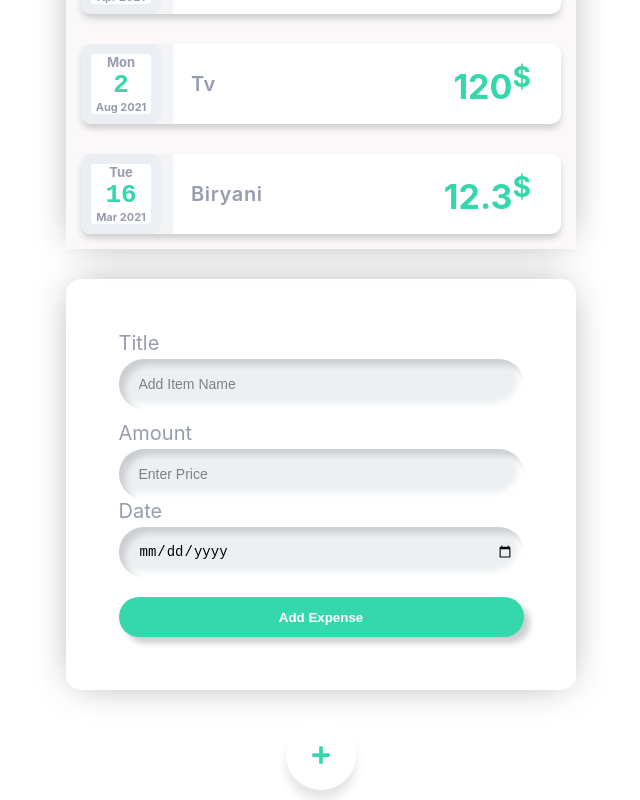
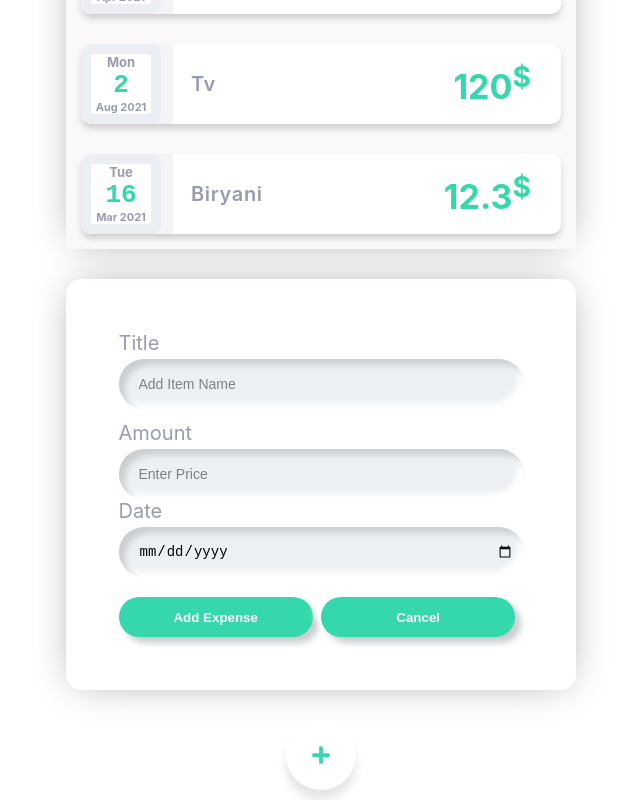
Before and after one commit to vidyuthmk/ExpenseTracker, a React (Create React App) app: page / in a window 1280 px wide. Shown: the part 507-1307 px from the top of the page, without its empty margins (319-959 px from the left). Built offline with nearby package versions, Linux system fonts and the light colour scheme.

Commit message:
Add Expense Fields cants be empty

```diff
--- a/src/App.js
+++ b/src/App.js
@@ -1,10 +1,10 @@
 import "./App.css";
-import ExpenseItem from "./components/Expense/ExpenseItem";
 import Card from "./components/UI/Card";
 import AddButton from "./components/UI/AddButton";
 import AddNewExpense from "./components/AddExpense/AddNewExpense";
 import { useState } from "react";
 import ExpenseFilter from "./components/ExpenseFilter/ExpenseFilter";
+import ExpenseList from "./components/Expense/ExpenseList";
 const dummyExpense = [
   {
     id: 1,
@@ -58,9 +58,6 @@ const dummyExpense = [
 const App = () => {
   const [yearState, setyearState] = useState("2021");
   const [expense, setexpense] = useState(dummyExpense);
-  // useEffect(() => {
-  //   console.log(yearState);
-  // }, [yearState]);
 
   const expenseRequestHandler = (expenseData) => {
     setexpense((prevExpenses) => {
@@ -68,23 +65,11 @@ const App = () => {
     });
   };
   const divChangeHandler = (yearSelected) => {
-    console.log(yearSelected);
     setyearState(yearSelected);
   };
   const filterByYear = expense.filter(
     (filterByYear) => filterByYear.date.getFullYear().toString() === yearState
   );
-  let expenseCondition = <p>No Expense Found</p>;
-  if (filterByYear.length > 0) {
-    expenseCondition = filterByYear.map((expenseItem) => (
-      <ExpenseItem
-        key={expenseItem.id}
-        date={expenseItem.date}
-        title={expenseItem.title}
-        amount={expenseItem.amount}
-      ></ExpenseItem>
-    ));
-  }
   return (
     <div className="App">
       <header className="App-header">
@@ -93,7 +78,7 @@ const App = () => {
             selectedYear={yearState}
             OnChangeDiv={divChangeHandler}
           />
-          {expenseCondition}
+          <ExpenseList filterByYear={filterByYear} />
         </Card>
         <AddNewExpense OnExpenseRequest={expenseRequestHandler} />
         <div>
--- a/src/components/AddExpense/ExpenseForm.css
+++ b/src/components/AddExpense/ExpenseForm.css
@@ -16,11 +16,18 @@
 }
 
 .inputs label,
-.inputs input,
-.inputs button {
+.inputs input {
   display: block;
   width: 100%;
   padding: 0;
+  border: none;
+  outline: none;
+  box-sizing: border-box;
+}
+.inputs button {
+  width: 48%;
+  padding: 0;
+  margin-right: 2%;
   border: none;
   outline: none;
   box-sizing: border-box;
@@ -57,7 +64,6 @@
   border-radius: 20px;
   cursor: pointer;
   font-weight: 900;
-
   box-shadow: 6px 6px 6px #cbced1, -6px -6px 6px white;
   transition: 0.5s;
 }
--- a/src/components/AddExpense/ExpenseForm.js
+++ b/src/components/AddExpense/ExpenseForm.js
@@ -56,6 +56,7 @@ function ExpenseForm(props) {
             value={userInput.amount}
             placeholder="Enter Price"
             onChange={amountChangeHandler}
+            required
           />
           <label>Date</label>
           <input
@@ -64,9 +65,13 @@ function ExpenseForm(props) {
             min="2021-01-01"
             max="2025-12-31"
             onChange={dateChangeHandler}
+            required
           />
           <button type="submit">
             <span>Add Expense</span>
+          </button>
+          <button type="submit" className="cancelButton">
+            <span>Cancel</span>
           </button>
         </div>
       </div>
--- /dev/null
+++ b/src/components/Expense/ExpenseList.js
@@ -0,0 +1,22 @@
+import React from "react";
+import ExpenseItem from "./ExpenseItem";
+
+const ExpenseList = (props) => {
+  if (props.filterByYear.length === 0) {
+    return <p>No Expense Found</p>;
+  }
+  return (
+    <div>
+      {props.filterByYear.map((expenseItem) => (
+        <ExpenseItem
+          key={expenseItem.id}
+          date={expenseItem.date}
+          title={expenseItem.title}
+          amount={expenseItem.amount}
+        ></ExpenseItem>
+      ))}
+    </div>
+  );
+};
+
+export default ExpenseList;
```
